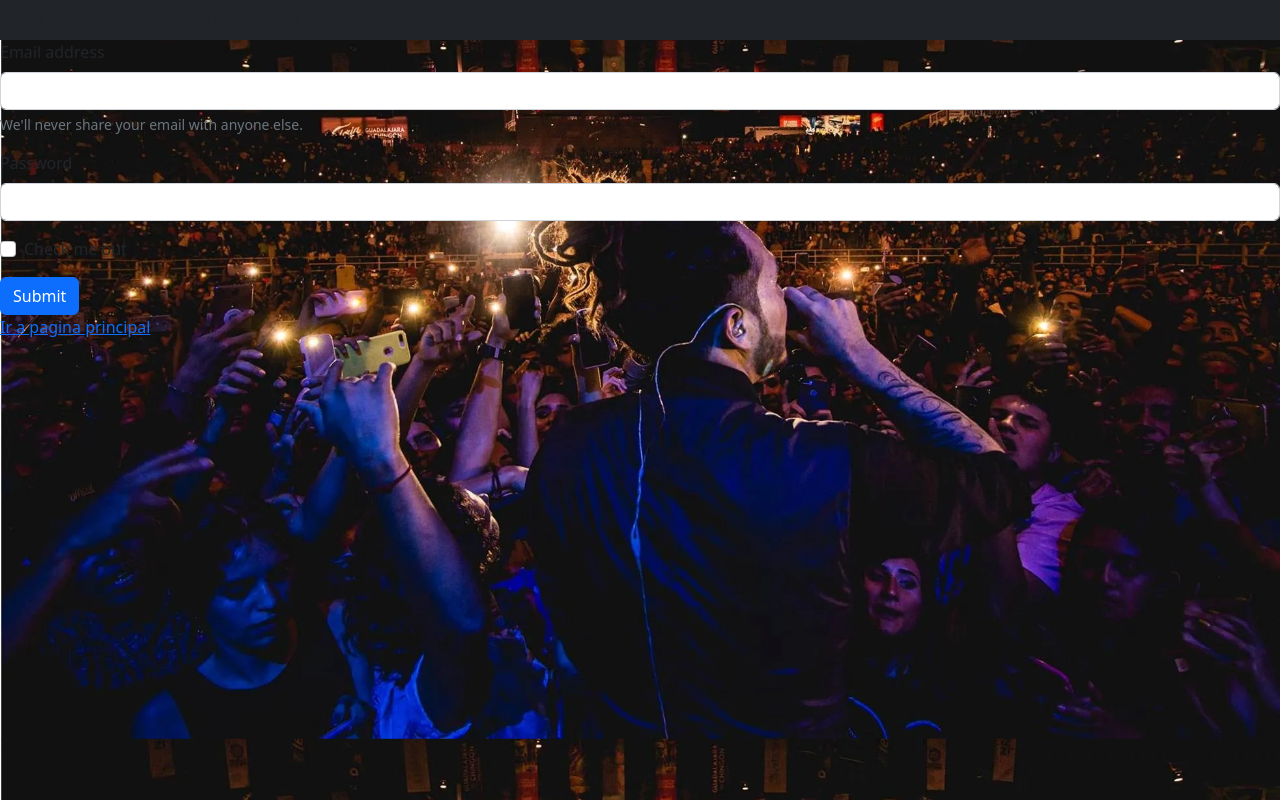
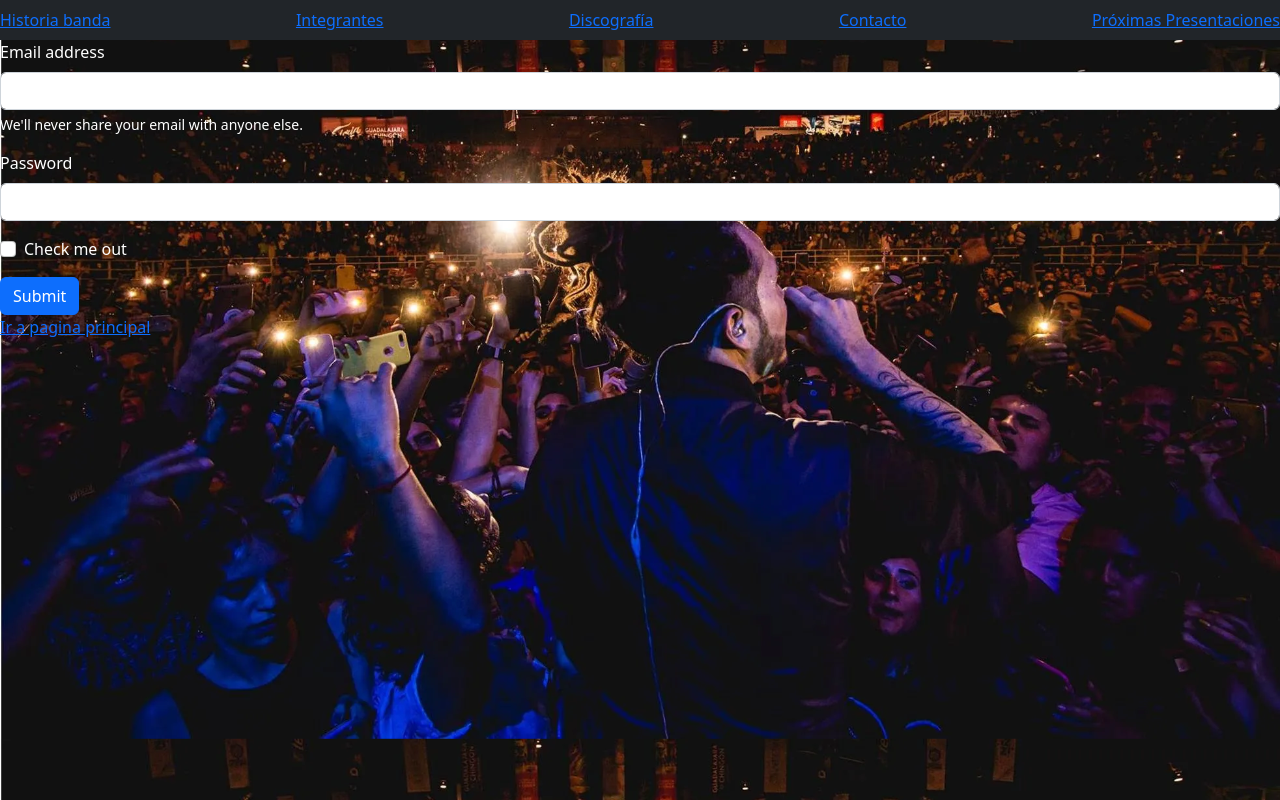
Before and after one commit to efas84/PreEntrega2Arteaga, a website: page Contacto.html in a window 1280 px wide. Drawn offline with nearby package versions, Linux system fonts and the light colour scheme.

Commit message:
pulido para entrega final

```diff
--- a/Contacto.html
+++ b/Contacto.html
@@ -15,30 +15,30 @@
 </head>
 <body>
     <nav>
-        <nav class="navbar navbar-dark bg-dark">
-            Historia banda
-            Integrantes
-            Discografía
-            Contacto
-            Proximas presentaciones
+        <nav style="color: white " class="navbar navbar-dark bg-dark">
+            <a href="Historia.html">Historia banda</a>
+            <a href="Integrantes.html">Integrantes</a>
+            <a href="Discrografía.html">Discografía</a>
+            <a href="Contacto.html">Contacto</a>
+            <a href="Presentaciones.html">Próximas Presentaciones</a>
 
           </nav>
           <main>
             <form>
                 <div class="mb-3">
-                  <label for="exampleInputEmail1" class="form-label" >Email address</label>
+                  <label style="color: white " for="exampleInputEmail1" class="form-label" >Email address</label>
                   <input type="email" class="form-control" id="exampleInputEmail1" aria-describedby="emailHelp">
-                  <div id="emailHelp" class="form-text">We'll never share your email with anyone else.</div>
+                  <div style="color: white " id="emailHelp" class="form-text">We'll never share your email with anyone else.</div>
                 </div>
                 <div class="mb-3">
-                  <label for="exampleInputPassword1" class="form-label">Password</label>
+                  <label style="color: white " for="exampleInputPassword1" class="form-label">Password</label>
                   <input type="password" class="form-control" id="exampleInputPassword1">
                 </div>
                 <div class="mb-3 form-check">
                   <input type="checkbox" class="form-check-input" id="exampleCheck1">
-                  <label class="form-check-label" for="exampleCheck1">Check me out</label>
+                  <label style="color: white " class="form-check-label" for="exampleCheck1">Check me out</label>
                 </div>
-                <button type="submit" class="btn btn-primary">Submit</button>
+                <button style="color: white " type="submit" class="btn btn-primary">Submit</button>
               </form>
 
         <!--<div class="grid-container">
--- a/css/style.css
+++ b/css/style.css
@@ -90,8 +90,9 @@ h1 {
 .ColabImg {
   display: inline; }
 
-tabla, td, th {
-  border: 2px solid black; }
+.tabla, td, th {
+  border: 3px solid rgb(240, 222, 222);
+  margin: auto;}
 
 td {
   text-align: center; }
@@ -106,7 +107,7 @@ td {
   display: block;
   margin-left: auto;
   margin-right: auto;
-  width: 30%; }
+  width: 50%; }
 
 .colaboraciones {
   text-align: center;
```
Also changed, not shown: Discrografía.html (+3 -3 lines).
